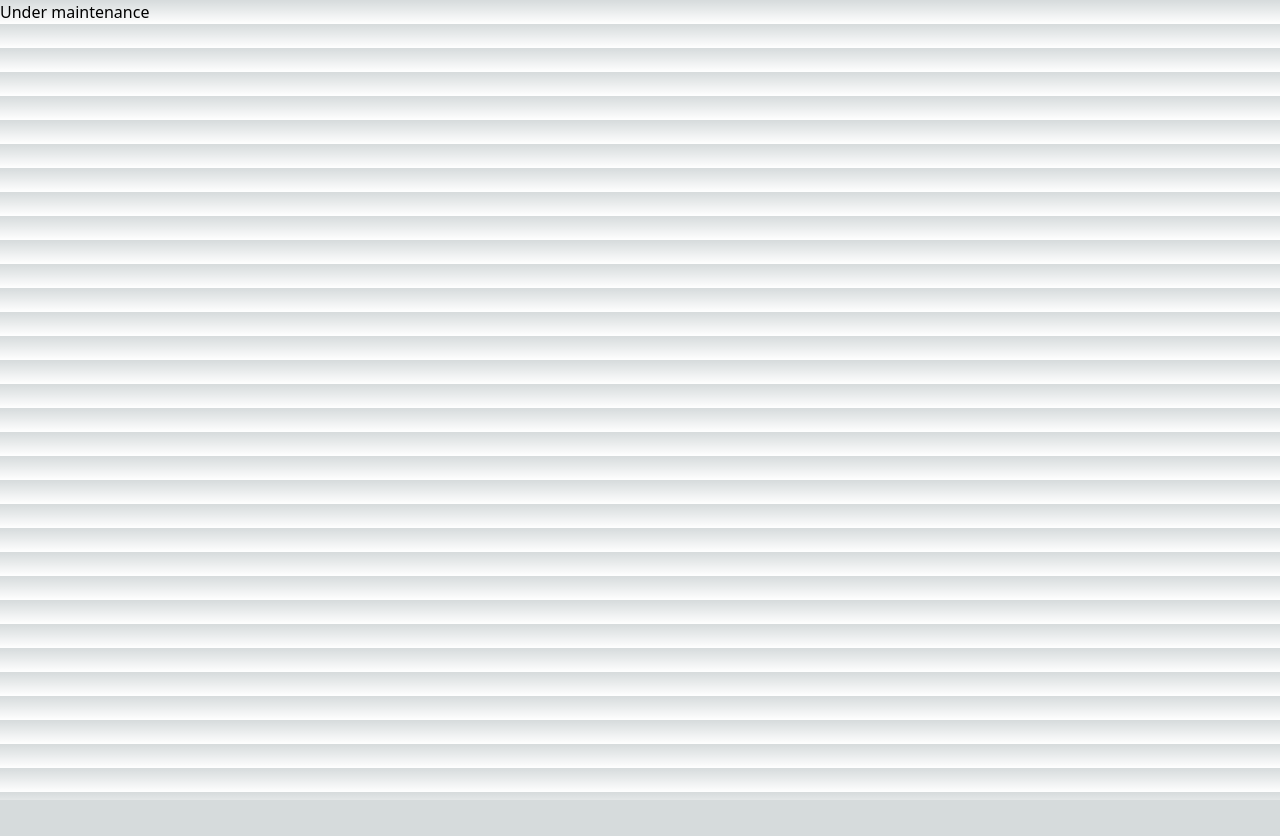
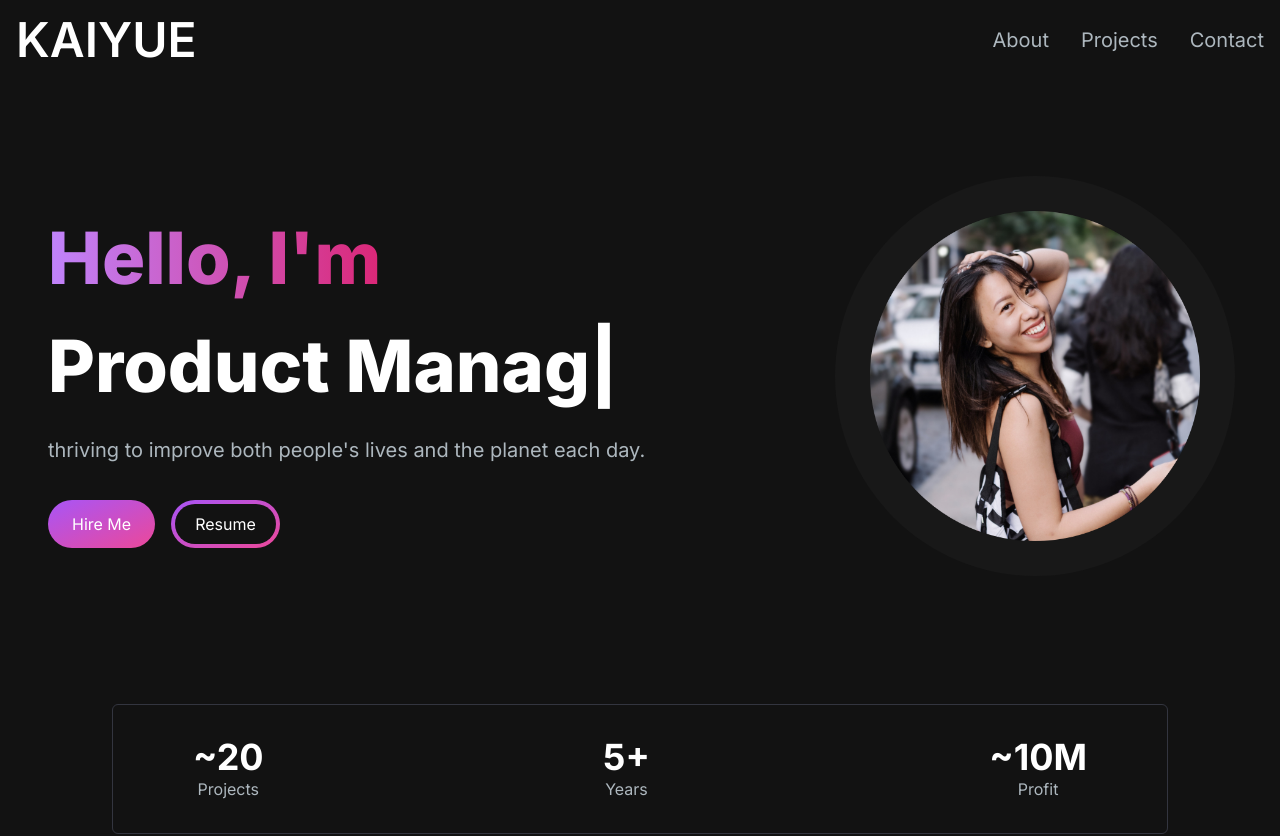
Before and after one commit to Ky-Zheng/portfolio-website, a Next.js app: page / in a window 1280 px wide. Shown: the top 836 px of the page. Before the commit the page ends 800 px from the top, so only its background shows below. Built offline with nearby package versions, Linux system fonts and the light colour scheme.

Commit message:
Update layout.js

```diff
--- a/src/app/layout.js
+++ b/src/app/layout.js
@@ -10,9 +10,8 @@ export const metadata = {
 
 export default function RootLayout({ children }) {
   return (
-    // <html lang="en">
-    //   <body className={inter.className}>{children}</body>
-    // </html>
-    <div>Under maintenance</div>
+    <html lang="en">
+      <body className={inter.className}>{children}</body>
+    </html>
   );
 }
```
